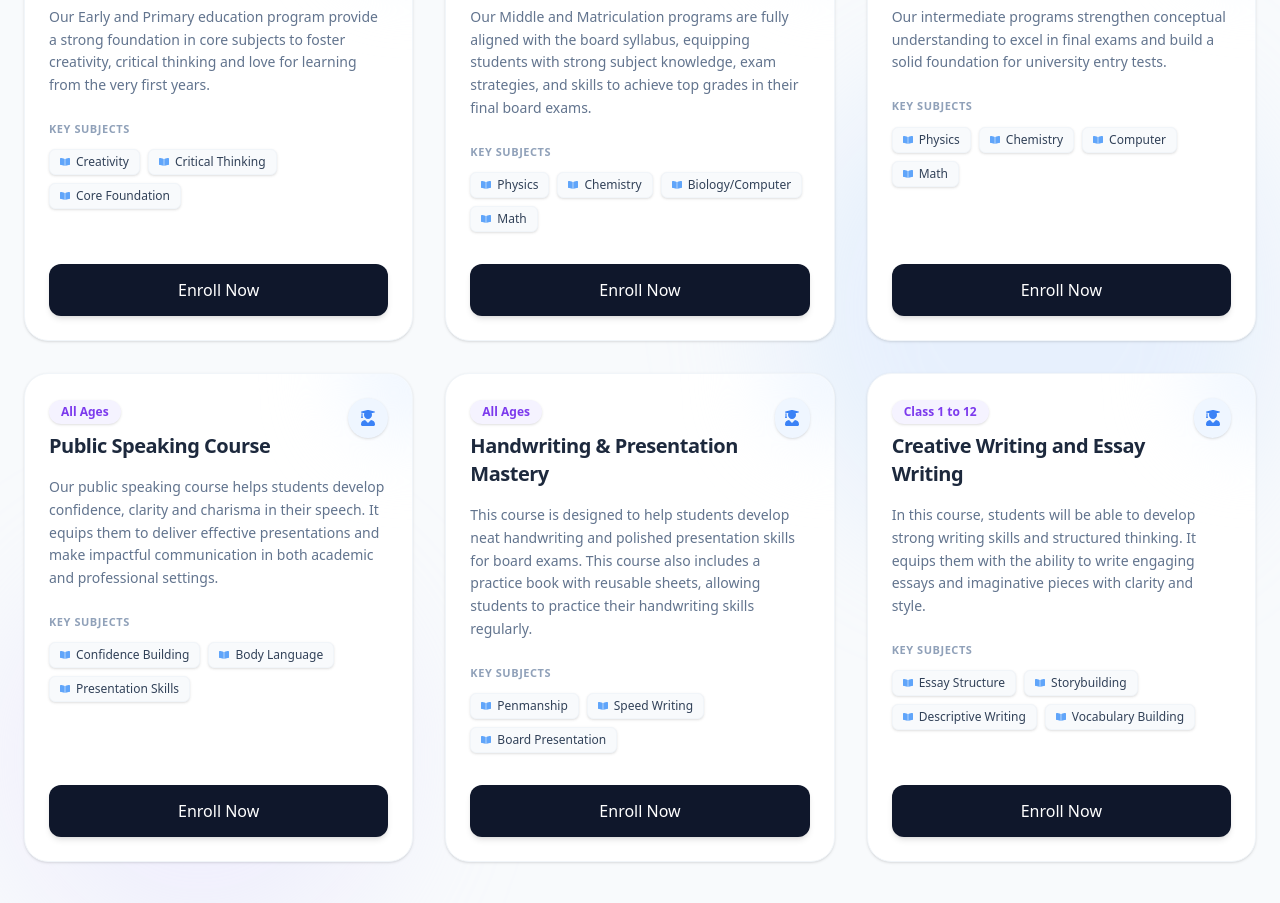
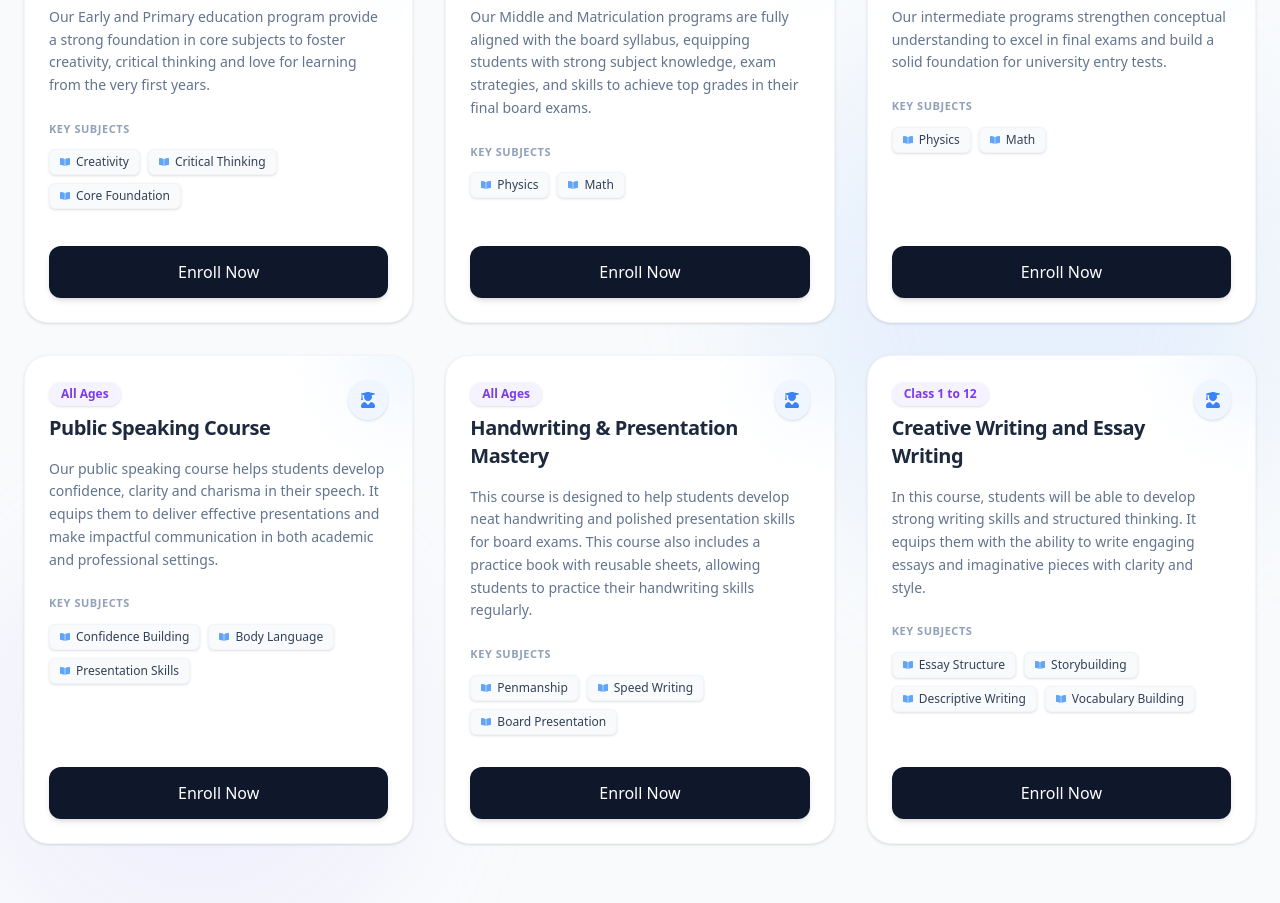
Before and after one commit to mudassirexplainsphysics7-ship-it/Inspire_acedimy_website, a Next.js app: page / in a window 1280 px wide. Shown: the part 2820-3723 px from the top of the page. Built offline with nearby package versions, Linux system fonts and the light colour scheme.

Commit message:
initial comit

```diff
--- a/src/app/courses/page.tsx
+++ b/src/app/courses/page.tsx
@@ -17,13 +17,13 @@ export default function CoursesPage() {
         {
             title: "Middle & Matriculation",
             grades: "Class 8, 9 & 10",
-            subjects: ["Physics", "Chemistry", "Biology/Computer", "Math"],
+            subjects: ["Physics", "Math"],
             description: "Our Middle and Matriculation programs are fully aligned with the board syllabus, equipping students with strong subject knowledge, exam strategies, and skills to achieve top grades in their final board exams.",
         },
         {
             title: "Intermediate Programs",
             grades: "FSC / ICS",
-            subjects: ["Physics", "Chemistry", "Computer", "Math"],
+            subjects: ["Physics", "Math"],
             description: "Our intermediate programs strengthen conceptual understanding to excel in final exams and build a solid foundation for university entry tests.",
         },
         {
--- a/src/app/page.tsx
+++ b/src/app/page.tsx
@@ -20,13 +20,13 @@ export default function Home() {
     {
       title: "Middle & Matriculation",
       grades: "Class 8, 9 & 10",
-      subjects: ["Physics", "Chemistry", "Biology/Computer", "Math"],
+      subjects: ["Physics", "Math"],
       description: "Our Middle and Matriculation programs are fully aligned with the board syllabus, equipping students with strong subject knowledge, exam strategies, and skills to achieve top grades in their final board exams.",
     },
     {
       title: "Intermediate Programs",
       grades: "FSC / ICS",
-      subjects: ["Physics", "Chemistry", "Computer", "Math"],
+      subjects: ["Physics", "Math"],
       description: "Our intermediate programs strengthen conceptual understanding to excel in final exams and build a solid foundation for university entry tests.",
     },
     {
```
